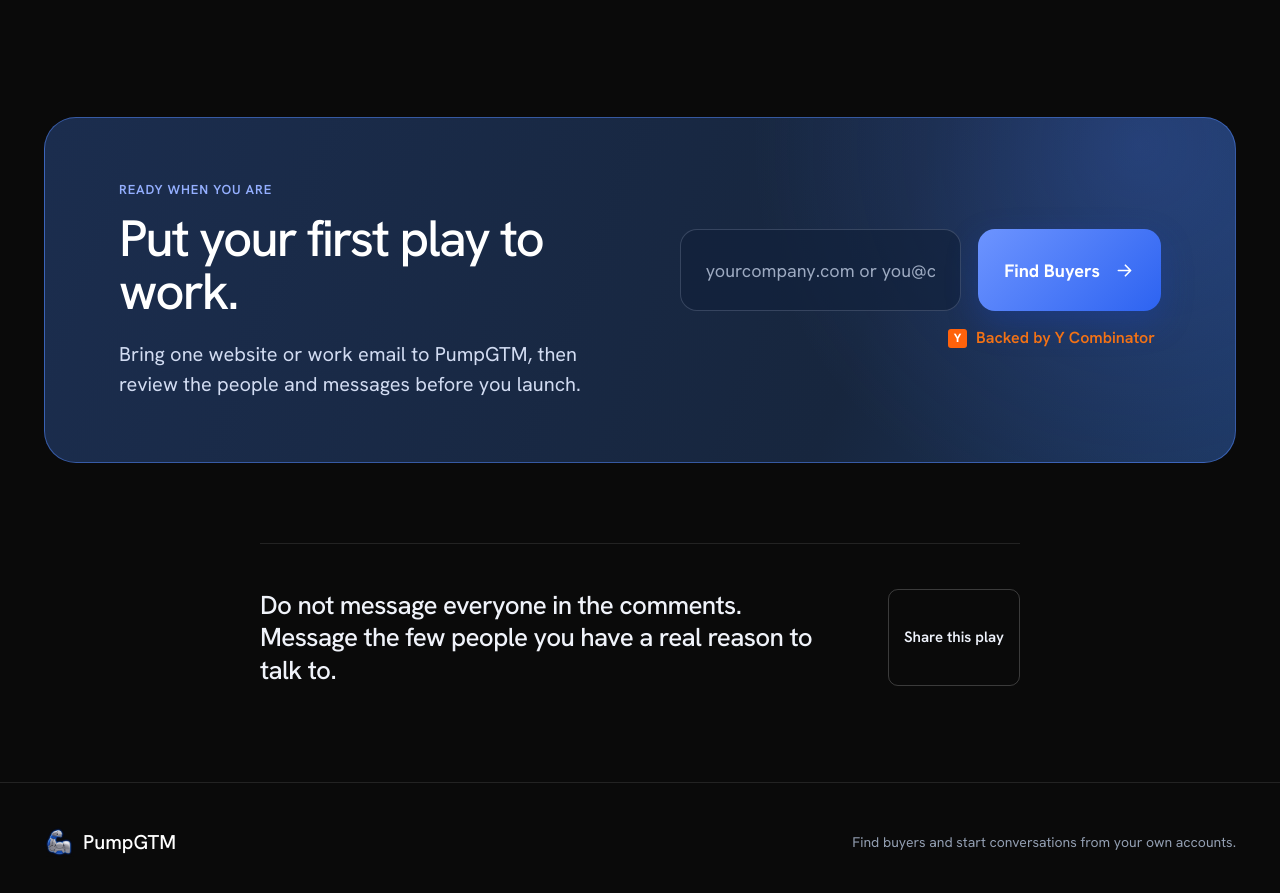
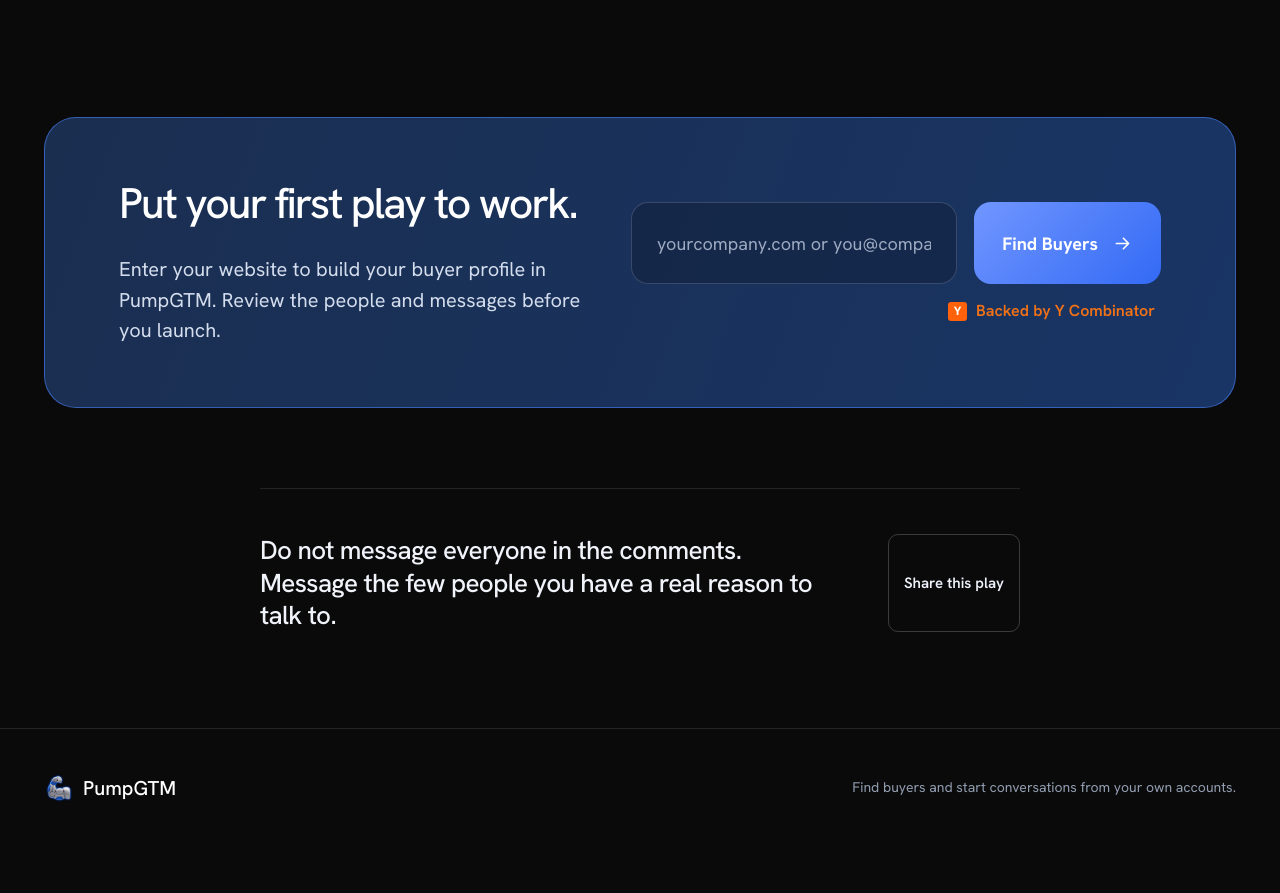
Before and after one commit to Editwithkrish/pumpgtm-playbook, a Next.js app: page /playbooks/steal-your-competitors-audience in a window 1280 px wide. Shown: the part 7808-8701 px from the top of the page. After the commit the page ends 8655 px from the top, so only its background shows below. Built offline with nearby package versions, Linux system fonts and the light colour scheme.

Commit message:
Refine buyer play call to action

```diff
--- a/src/app/globals.css
+++ b/src/app/globals.css
@@ -160,15 +160,14 @@
 .checklist-groups input { accent-color: var(--blue); height: 18px; margin: 3px 0 0; width: 18px; }
 .checklist-status { margin: 24px 0 0; }
 
-.start-play-cta { align-items: center; background: radial-gradient(circle at 92% 8%, rgba(78,125,255,.24), transparent 34%), linear-gradient(110deg, #1b2d4e, #17263e 68%, #1c365f); border: 1px solid rgba(85,137,255,.5); border-radius: 32px; display: grid; gap: 54px; grid-template-columns: minmax(0, 1fr) minmax(470px, .95fr); margin: 108px 0 0; padding: 62px 74px; }
-.start-play-cta .figure-label { color: #94afff; margin-bottom: 12px !important; }
-.start-play-cta h2 { color: #fff; font-size: clamp(2.5rem, 4vw, 3.5rem); font-weight: 500; letter-spacing: -.04em; line-height: 1.05; margin: 0 0 20px; }
-.start-play-cta > div > p:last-child { color: #d2dcf2; font-size: 20px; line-height: 1.52; margin: 0; max-width: 620px; }
+.start-play-cta { align-items: center; background: linear-gradient(110deg, #1a2e50, #193565 100%); border: 1px solid rgba(77,132,255,.56); border-radius: 32px; display: grid; gap: 48px; grid-template-columns: minmax(0, 1.15fr) minmax(530px, 1fr); margin: 108px 0 0; padding: 62px 74px; }
+.start-play-cta h2 { color: #fff; font-size: clamp(2.35rem, 3.35vw, 3.35rem); font-weight: 500; letter-spacing: -.045em; line-height: 1.08; margin: 0 0 28px; white-space: nowrap; }
+.start-play-cta > div > p:last-child { color: #d4dded; font-size: 20px; line-height: 1.52; margin: 0; max-width: 680px; }
 .start-play-form { display: grid; gap: 17px; grid-template-columns: minmax(0, 1fr) auto; }
-.start-play-form input { background: rgba(18,33,59,.66); border: 1px solid rgba(213,227,255,.18); border-radius: 17px; color: #f5f7fb; font-size: 18px; height: 82px; outline: 0; padding: 0 25px; width: 100%; }
+.start-play-form input { background: rgba(16,31,56,.5); border: 1px solid rgba(213,227,255,.18); border-radius: 17px; color: #f5f7fb; font-size: 18px; height: 82px; outline: 0; padding: 0 25px; width: 100%; }
 .start-play-form input::placeholder { color: #9daac1; }
 .start-play-form input:focus { border-color: #7e9eff; box-shadow: 0 0 0 3px rgba(98,135,255,.18); }
-.start-play-form button { align-items: center; background: linear-gradient(135deg, #6d94ff, #2d63f1); border: 0; border-radius: 17px; box-shadow: 0 12px 32px rgba(24,68,189,.32); color: #fff; cursor: pointer; display: inline-flex; font-size: 18px; font-weight: 650; gap: 14px; height: 82px; justify-content: center; padding: 0 26px; white-space: nowrap; }
+.start-play-form button { align-items: center; background: linear-gradient(135deg, #7196ff, #336af5); border: 0; border-radius: 17px; box-shadow: none; color: #fff; cursor: pointer; display: inline-flex; font-size: 18px; font-weight: 650; gap: 14px; height: 82px; justify-content: center; padding: 0 28px; white-space: nowrap; }
 .start-play-form button:hover { background: #4d7af9; }
 .start-play-form p { align-items: center; color: #f37215; display: flex; font-size: 16px; font-weight: 600; gap: 9px; grid-column: 1 / -1; justify-content: flex-end; margin: -2px 6px 0 0; }
 .start-play-form p span { align-items: center; background: #ff620b; border-radius: 3px; color: white; display: inline-flex; font-size: 12px; font-weight: 800; height: 19px; justify-content: center; width: 19px; }
@@ -186,6 +185,7 @@
   .nav-links { margin-right: 36px; }
   .playbook-hero { gap: 38px; grid-template-columns: 1fr; }
   .start-play-cta { gap: 32px; grid-template-columns: 1fr; padding: 50px; }
+  .start-play-cta h2 { white-space: normal; }
 }
 
 @media (max-width: 680px) {
--- a/src/app/playbooks/steal-your-competitors-audience/playbook.tsx
+++ b/src/app/playbooks/steal-your-competitors-audience/playbook.tsx
@@ -370,9 +370,8 @@
 
         <section className="start-play-cta" aria-labelledby="start-play-title">
           <div>
-            <p className="figure-label">Ready when you are</p>
             <h2 id="start-play-title">Put your first play to work.</h2>
-            <p>Bring one website or work email to PumpGTM, then review the people and messages before you launch.</p>
+            <p>Enter your website to build your buyer profile in PumpGTM. Review the people and messages before you launch.</p>
           </div>
           <form action={runPlayUrl} className="start-play-form" method="get">
             <label className="sr-only" htmlFor="company-source">Company website or work email</label>
```
